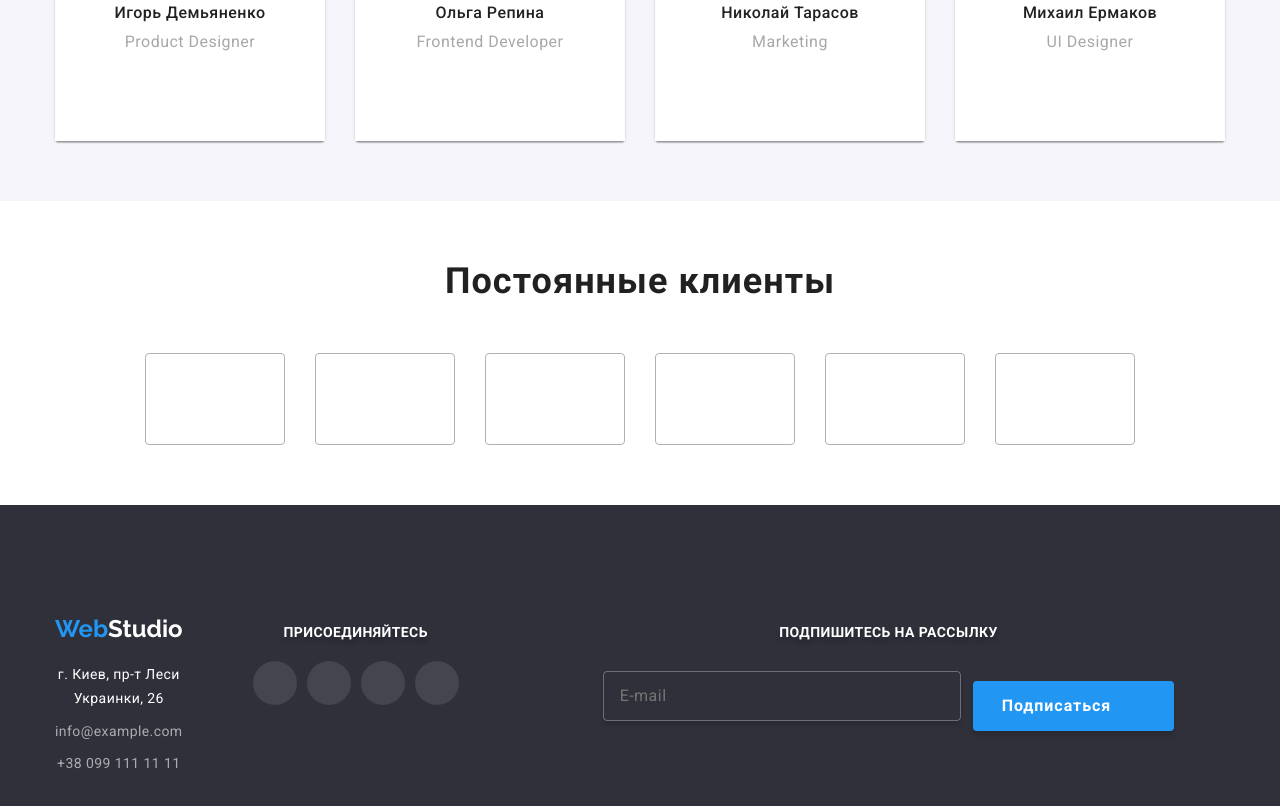
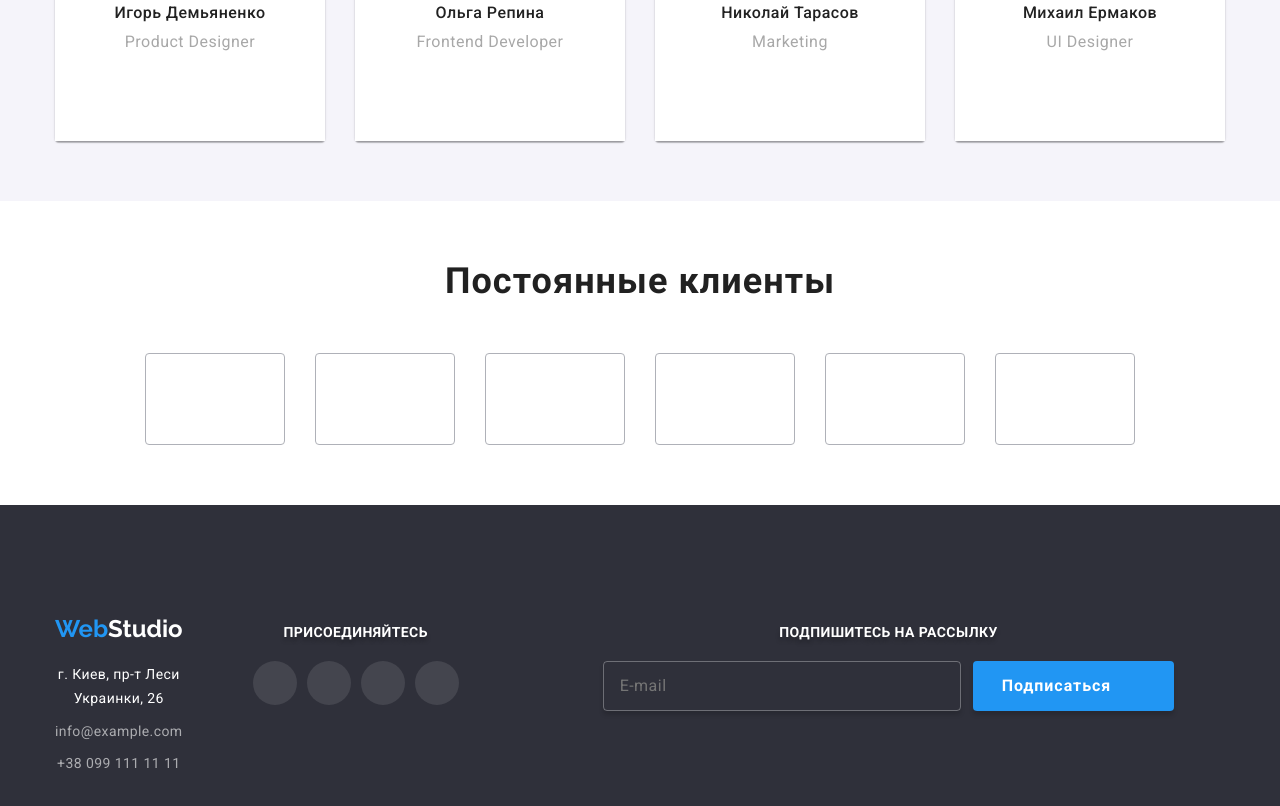
Before and after one commit to StepanKarpyak/goit-markup-hw-08, a plain HTML site: page index.html in a window 1280 px wide. Shown: the part 1831-2637 px from the top of the page. Drawn offline with nearby package versions, Linux system fonts and the light colour scheme.

Commit message:
кнопка 1200px

```diff
--- a/sass/layout/_footer.scss
+++ b/sass/layout/_footer.scss
@@ -173,5 +173,8 @@
     .footer-input {
         width: 358px;
     }
+    .footer-button {
+        margin-top: 0px;
+    }
 
 }
```
Also changed, not shown: css/main.css, css/main.min.css, 2 other files.
